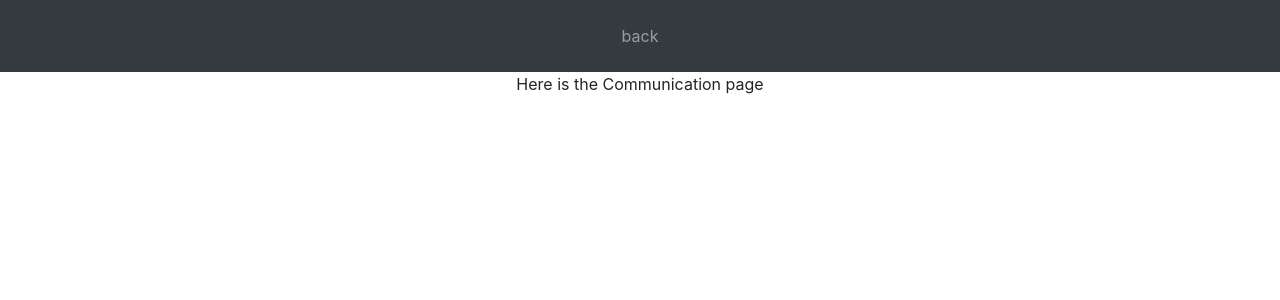
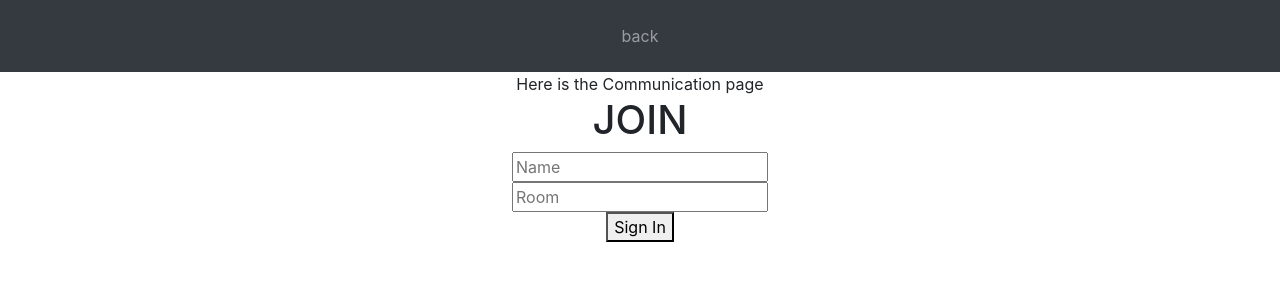
Before and after one commit to mdreesen/wrenclient, a React (Create React App) app in the folder client/: page /messages in a window 1280 px wide. Shown: the top 300 px of the page. Built offline with nearby package versions, Linux system fonts and the light colour scheme.

Commit message:
making communication page

```diff
--- a/client/src/App.js
+++ b/client/src/App.js
@@ -9,7 +9,9 @@
 import Landing from './pages/Landing';
 import UserSettings from './pages/UserSettings';
 import Home from './pages/Home';
+
 import Message from './pages/Message';
+import MessageJoined from './pages/MessageJoined';
 
 import NotAPage from './pages/NotAPage';
 
@@ -62,6 +64,7 @@
             <Route exact path='/admin/settings' component={WorkerSettings} />
 
             <Route exact path='/messages' component={Message} />
+            <Route exact path='/chat' component={MessageJoined} />
 
             <Route component={NotAPage}/>
 
--- a/client/src/components/MessageChat/index.js
+++ b/client/src/components/MessageChat/index.js
@@ -1,9 +1,26 @@
-import React from 'react';
+import React, { useState, useEffect } from 'react';
+import queryString from 'query-string';
+import io from 'socket.io-client'
 
-const Chat = () => {
+// Import Navbar
+import NavbarUser from '../../components/NavbarUser';
+import Chat from '../../components/MessageChat';
+
+const MessageChat = ({ location }) => {
+
+    useEffect(() => {
+        // const { name, room } = queryString.parse(location.search)
+        // console.log(name, room)
+        // console.log(location.search)
+    })
+
     return (
-        <div>Chat</div>
+        <div>
+            <NavbarUser/>
+            <div>You have joined</div>
+            <Chat />
+        </div>
     );
 }
 
-export default Chat;
+export default MessageChat;
--- a/client/src/components/MessageJoin/index.js
+++ b/client/src/components/MessageJoin/index.js
@@ -1,8 +1,22 @@
-import React from 'react';
+import React, { useState } from 'react';
+import { Link } from 'react-router-dom';
 
 const Join = () => {
+
+    const [name, setName] = useState('');
+    const [room, setRoom] = useState('');
+
     return (
-        <div>Join</div>
+        <div className="joinOuterContainer">
+            <div className="joinInnerContainer">
+                <h1>JOIN</h1>
+                <div><input placeholder="Name" classname="joinInput" type="text" onChange={(event) => setName(event.target.value)}></input></div>
+                <div><input placeholder="Room" classname="joinInput mt-20" type="text" onChange={(event) => setRoom(event.target.value)}></input></div>
+                <Link onClick={event => (!name || !room ) ? event.preventDefault() : null} to={`/chat?name=${name}&room=${room}`}>
+                    <button className="button mt-20" type="submit">Sign In</button>
+                </Link>
+            </div>
+        </div>
     );
 }
 
--- a/client/src/pages/Message/index.js
+++ b/client/src/pages/Message/index.js
@@ -2,12 +2,15 @@
 
 // Import Navbar
 import NavbarUser from '../../components/NavbarUser';
+import Join from '../../components/MessageJoin';
+// import Chat from '../../components/MessageChat';
 
 const Message = () => {
     return (
         <div>
             <NavbarUser/>
             <div>Here is the Communication page</div>
+            <Join />
         </div>
     );
 }
--- /dev/null
+++ b/client/src/pages/MessageJoined/index.js
@@ -0,0 +1,17 @@
+import React from 'react';
+
+// Import Navbar
+import NavbarUser from '../../components/NavbarUser';
+import Chat from '../../components/MessageChat';
+
+const MessageJoined = () => {
+    return (
+        <div>
+            <NavbarUser/>
+            <div>You have joined</div>
+            {/* <Chat /> */}
+        </div>
+    );
+}
+
+export default MessageJoined;
```
